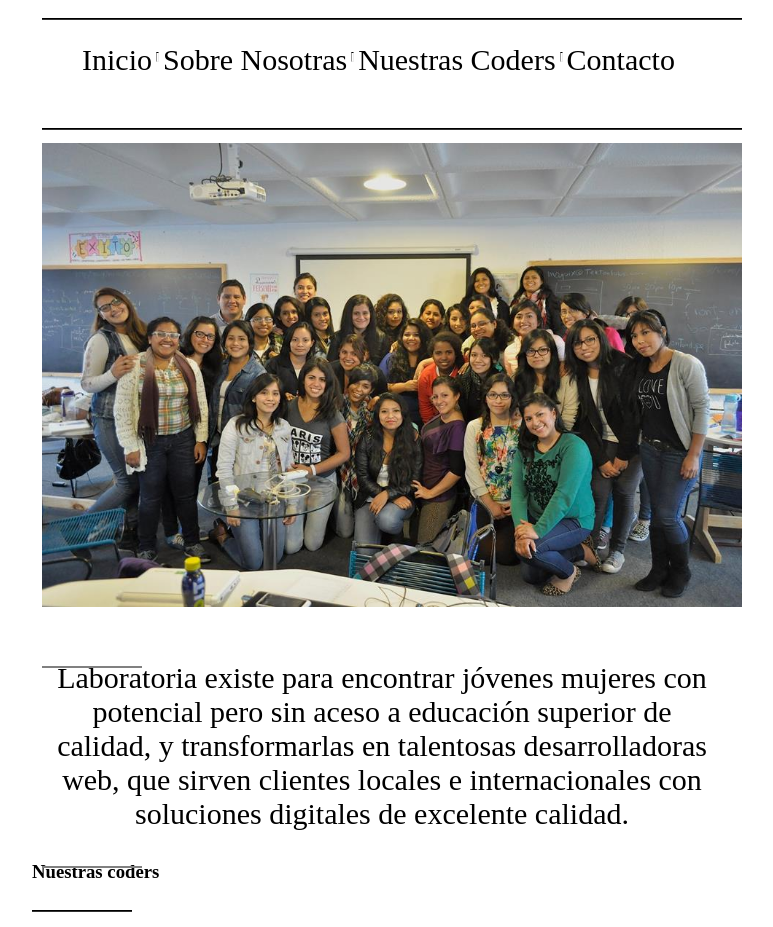
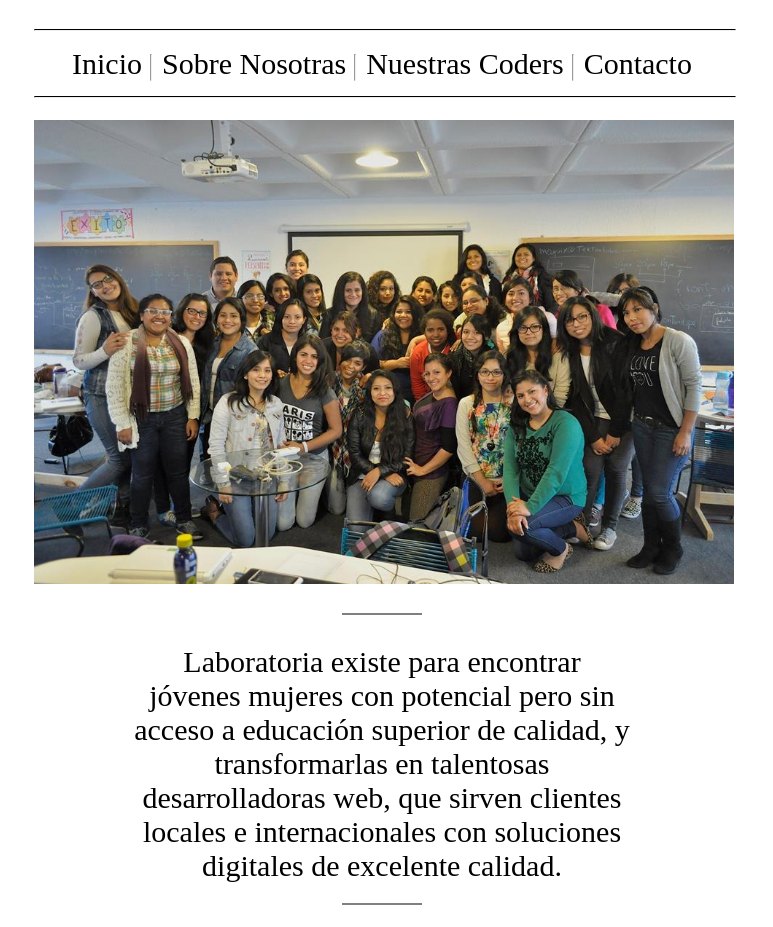
Before and after one commit to ZirtQuesadas/PrimerLayout, a plain HTML site: page index.html in a window 1280 px wide. Shown: the part 165-1092 px from the top of the page, without its empty margins (258-1031 px from the left). Drawn offline with Linux system fonts and the light colour scheme.

Commit message:
Primera página corregida. Falta segunda página

```diff
--- a/css/main.css
+++ b/css/main.css
@@ -1,47 +1,61 @@
 div > div
 	{
-		margin: 10px;
+		margin: 2px;
 	}
 .container
 	{
 		width: 700px;
 		margin: 0 auto;
 	}
-hr.menulong
+ul
+	{
+		text-align: center;
+		padding: 0px;
+		margin-top: 0px;
+		margin-bottom: 15px;
+	}
+li > p
+	{
+		font-size: 30px;
+		text-align: center;
+		margin: 0px;
+		padding-left: 5px;
+		padding-right: 5px;
+	}
+.menulong
 	{
 		width: 700px;
+		border-top: 1px solid black;
+		position: a;
+		margin: 0px;
+	}
+.vertical
+	{
+		height: 25px;
+		width: 10px solid black;
+		position: relative;
+		top: 15px;
+		right: 1px;
+	}
+.griscentro
+	{
+		width: 80px;
 		margin-top: 5px;
-		margin-bottom: 1px;
-		border: 0;
-		border-top: 1px solid black;
-		border-bottom: 1px solid #333;
-		float: left;
-		position: absolute;
-	}
-hr.vertical
-	{
-		width: 1px;
-		height: 8px;
-		border-top: 1px solid black;
-		border-bottom:
-	}
-hr.griscentro
-	{
-		width: 100px;
-		margin-top: 5px;
-		margin-bottom: 10px;
+		margin-bottom: 30px;
 		border: 0;
 		border-top: 1px solid gray;
 		border-bottom: 1px solid gray;
 		float: center;
-		position: absolute;
+		position: relative;
 	}
-hr.nuestrascoders
+strong
 	{
-		border: 0;
+		font-size: 25px;
+	}
+.nuestrascoders
+	{
 		border-top: 1px solid black;
-		border-bottom: 1px solid #333;
-		width: 100px;
+		width: 60px;
 		float: left;
 		position: absolute;
 	}
@@ -52,6 +66,7 @@ hr.nuestrascoders
 h3
 	{
 		font-weight: 13px;
+		margin: 3px;
 	}
 .filter
 	{
@@ -89,6 +104,10 @@ p
 	{
 		font-size: 30px;
 		text-align: center;
+		margin-top: 20px;
+		margin-right: 100px;
+		margin-bottom: 20px;
+		margin-left: 100px;
 	}
 /* Código del ejercicio "Nuestras Coders" INICIO
 body
--- a/index.html
+++ b/index.html
@@ -10,16 +10,18 @@
 			<div id="logo">
 				<img src="img/logo.png" alt="Logo Laboratoria">
 			</div>
+			<br>
+			<br>
 			<div>
 				<hr class="menulong">
 					<ul id="navigation">
-						<li class="span"><p>Inicio </p></li>
+						<li class="span"><p>Inicio</p></li>
 						<hr class="vertical span">
-						<li class="span"><p>Sobre Nosotras </p> </li>
+						<li class="span"><p>Sobre Nosotras</p></li>
 						<hr class="vertical span">
-						<li class="span"><p>Nuestras Coders </p> </li>
+						<li class="span"><p>Nuestras Coders</p> </li>
 						<hr class="vertical span">
-						<li class="span"><p>Contacto </p></li>
+						<li class="span"><p>Contacto</p></li>
 					</ul>
 				<hr class="menulong">
 			</div>
@@ -28,10 +30,10 @@
 			</div>
 			<div>
 				<hr class="griscentro">
-				<p>Laboratoria existe para encontrar jóvenes mujeres con potencial pero sin aceso a educación superior de calidad, y transformarlas en talentosas desarrolladoras web, que sirven clientes locales e internacionales con soluciones digitales de excelente calidad.</p>
+				<p>Laboratoria existe para encontrar jóvenes mujeres con potencial pero sin acceso a educación superior de calidad, y transformarlas en talentosas desarrolladoras  web, que sirven clientes locales e internacionales con soluciones digitales de excelente calidad.</p>
 				<hr class="griscentro">
 			</div>
-			<h3>Nuestras coders</h3>
+			<h3><strong>Nuestras coders</strong></h3>
 			<hr class="nuestrascoders"></hr>
 			<br>
 			<div>
@@ -58,7 +60,6 @@
 					<span><h6>Nombre y Apellido</h6></span>
 					<img class="filter" src="img/profile-5.png" alt="Profile 5">
 				</div>
-			</div>
 				<div class="image span">
 				<span><h6>Nombre y Apellido</h6></span>
 				<img class="filter" src="img/profile-6.png" alt="Profile 6">
```
